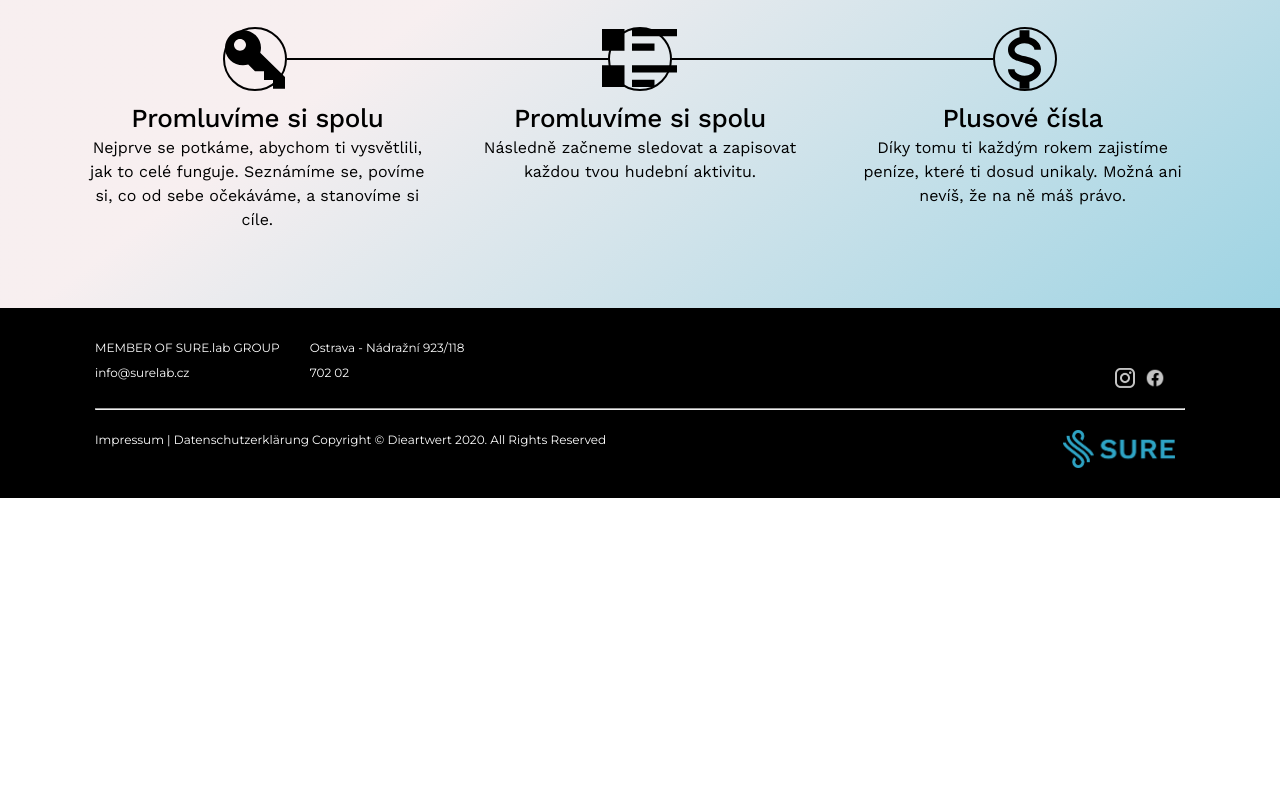
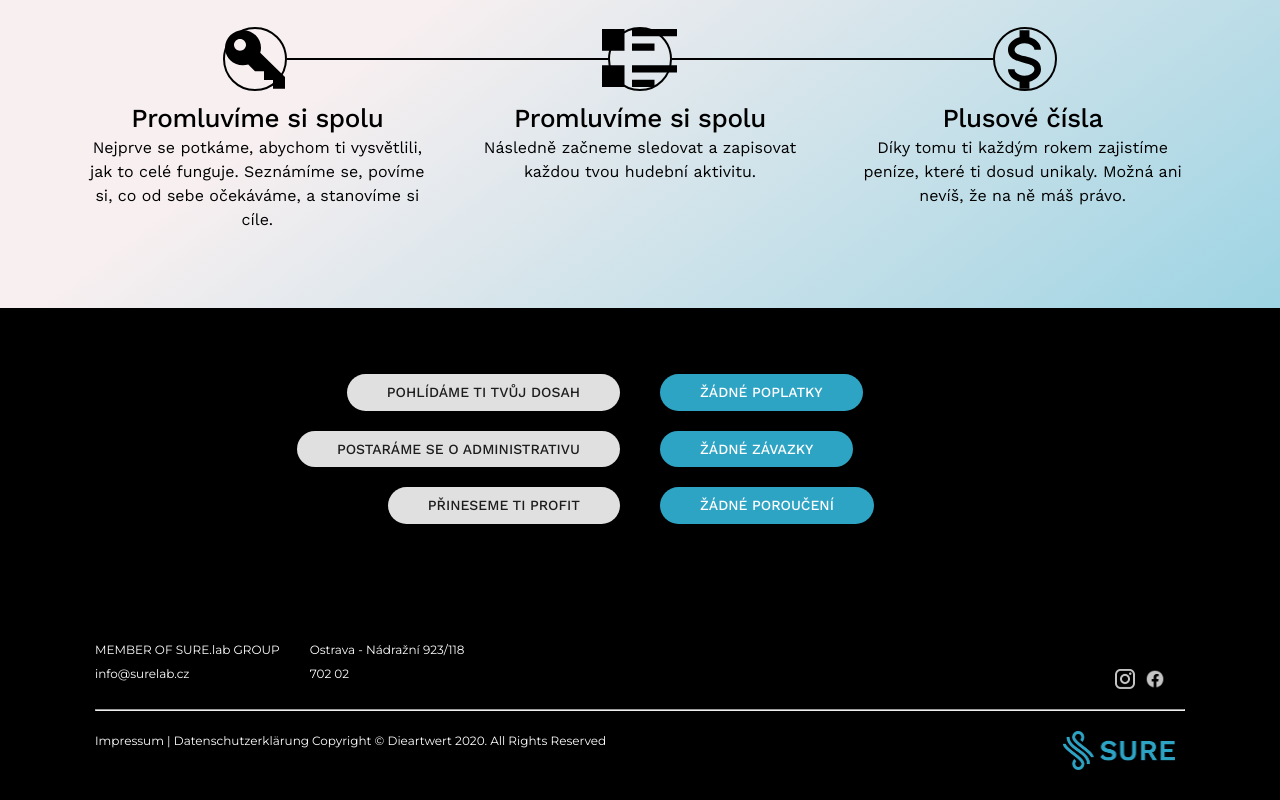
Before and after one commit to alenamartinkova/react-surelab, a React (Create React App) app in the folder react-project/: page /jak-to-funguje in a window 1280 px wide. Shown: the part 711-1511 px from the top of the page. Before the commit the page ends 1209 px from the top, so only its background shows below. Built offline with nearby package versions, Linux system fonts and the light colour scheme.

Commit message:
advantages buttons

```diff
--- /dev/null
+++ b/react-project/src/Components/AdvantagesButtons.js
@@ -0,0 +1,82 @@
+import { Box, makeStyles, Grid, Button, Container } from "@material-ui/core";
+const useStyles = makeStyles((theme) => ({
+  container: {
+    background: "black",
+  },
+  wrapper: {
+    padding: "66px",
+  },
+  textAlign: {
+    textAlign: "-webkit-right",
+  },
+  buttonRight: {
+    display: "block",
+    margin: "0 0 20px 20px",
+    padding: "6px 40px",
+  },
+  button: {
+    display: "block",
+    margin: "0 20px 20px 0",
+    padding: "6px 40px",
+  },
+}));
+
+function AdvantagesButtons() {
+  const classes = useStyles();
+  return (
+    <Box className={classes.container}>
+      <Container className={classes.wrapper}>
+        <Grid container>
+          <Grid item xs={12} sm={6} className={classes.textAlign}>
+            <Button
+              variant="contained"
+              color="textPrimary"
+              className={classes.button}
+            >
+              Pohlídáme ti tvůj dosah
+            </Button>
+            <Button
+              variant="contained"
+              color="textPrimary"
+              className={classes.button}
+            >
+              Postaráme se o administrativu
+            </Button>
+            <Button
+              variant="contained"
+              color="textPrimary"
+              className={classes.button}
+            >
+              Přineseme ti profit
+            </Button>
+          </Grid>
+          <Grid item xs={12} sm={6}>
+            <Button
+              variant="contained"
+              color="primary"
+              className={classes.buttonRight}
+            >
+              Žádné poplatky
+            </Button>
+            <Button
+              variant="contained"
+              color="primary"
+              className={classes.buttonRight}
+            >
+              Žádné závazky
+            </Button>
+            <Button
+              variant="contained"
+              color="primary"
+              className={classes.buttonRight}
+            >
+              Žádné poroučení
+            </Button>
+          </Grid>
+        </Grid>
+      </Container>
+    </Box>
+  );
+}
+
+export default AdvantagesButtons;
--- a/react-project/src/Components/Plan.js
+++ b/react-project/src/Components/Plan.js
@@ -3,7 +3,6 @@ import {
   makeStyles,
   Typography,
   Grid,
-  Button,
   Container,
 } from "@material-ui/core";
 
--- a/react-project/src/Pages/HowItWorks.js
+++ b/react-project/src/Pages/HowItWorks.js
@@ -1,3 +1,4 @@
+import AdvantagesButtons from "../Components/AdvantagesButtons";
 import HowItWorksMain from "../Components/HowItWorksMain";
 import Plan from "../Components/Plan";
 
@@ -6,6 +7,7 @@ function HowItWorks() {
     <>
       <HowItWorksMain />
       <Plan />
+      <AdvantagesButtons />
     </>
   );
 }
--- a/react-project/src/theme.js
+++ b/react-project/src/theme.js
@@ -39,7 +39,7 @@ const theme = createMuiTheme({
     MuiButton: {
       root: {
         borderRadius: 55,
-        padding: "11px 25px",
+        padding: "10px 25px",
       },
       containedPrimary: {
         color: "white",
@@ -47,7 +47,7 @@ const theme = createMuiTheme({
       outlined: {
         color: "white",
         borderRadius: 55,
-        padding: "11px 22px",
+        padding: "10px 22px",
         border: "1px solid white",
       },
       outlinedSecondary: {
```
Also changed, not shown: 1 other file (tests, documents, lock files or other folders).
